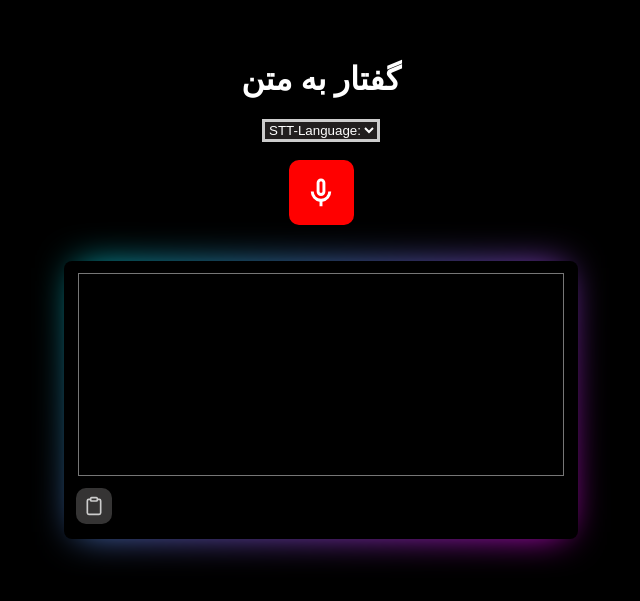
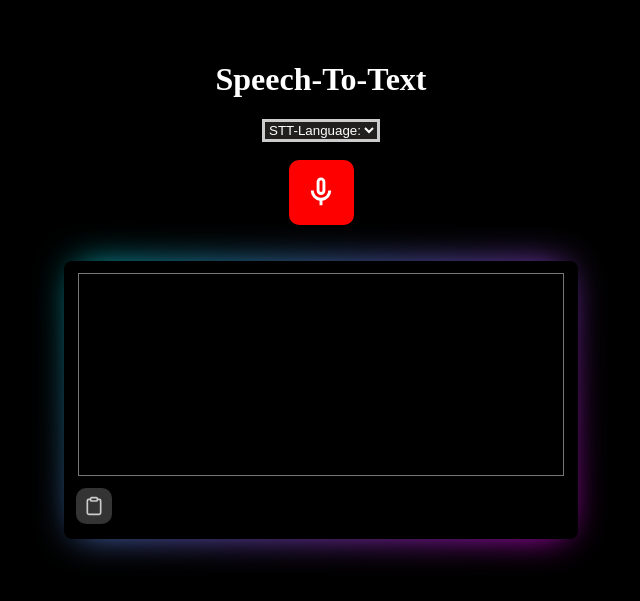
Before and after one commit to nikan-akbardoost-salimi/Speech-To-Text, a plain HTML site: page index.html in a window 1280 px wide. Shown: the part 119-720 px from the top of the page, without its empty margins (319-959 px from the left). Drawn offline with Linux system fonts and the light colour scheme.

Commit message:
Update index.html

```diff
--- a/index.html
+++ b/index.html
@@ -3,12 +3,12 @@
 <head>
     <meta charset="UTF-8">
     <meta name="viewport" content="width=device-width, initial-scale=1.0">
-    <title>Speech-to-text</title>
+    <title>Speech-To-Text</title>
     <link rel="stylesheet" href="./src/style.css">
 </head>
 <body>
     <div class="container">
-        <h1 class="center">گفتار به متن</h1>
+        <h1 class="center">Speech-To-Text</h1>
         <div>
             <select name="lang" id="lang" class="center">
               <option disabled selected>STT-Language:</option>
```
